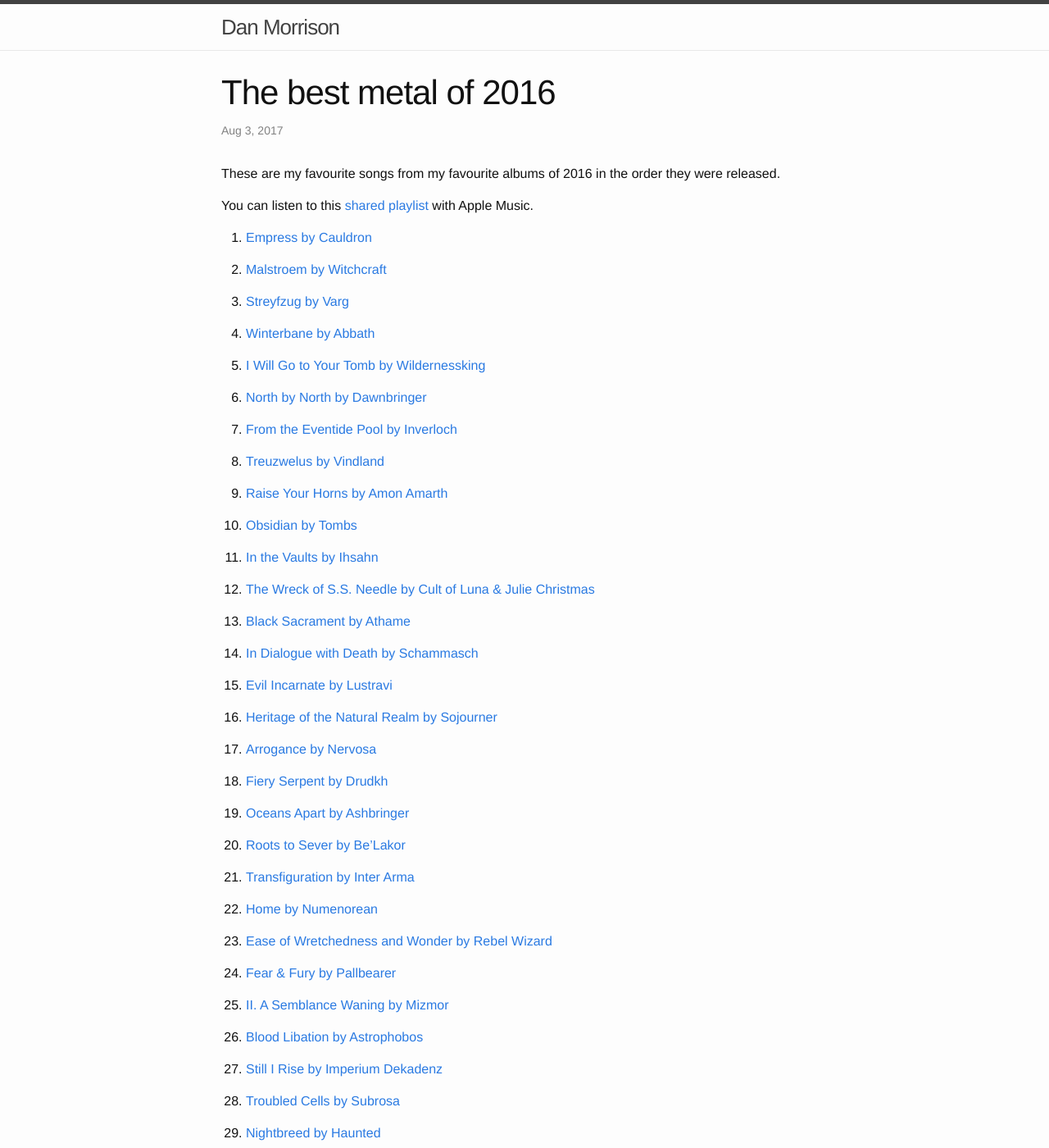
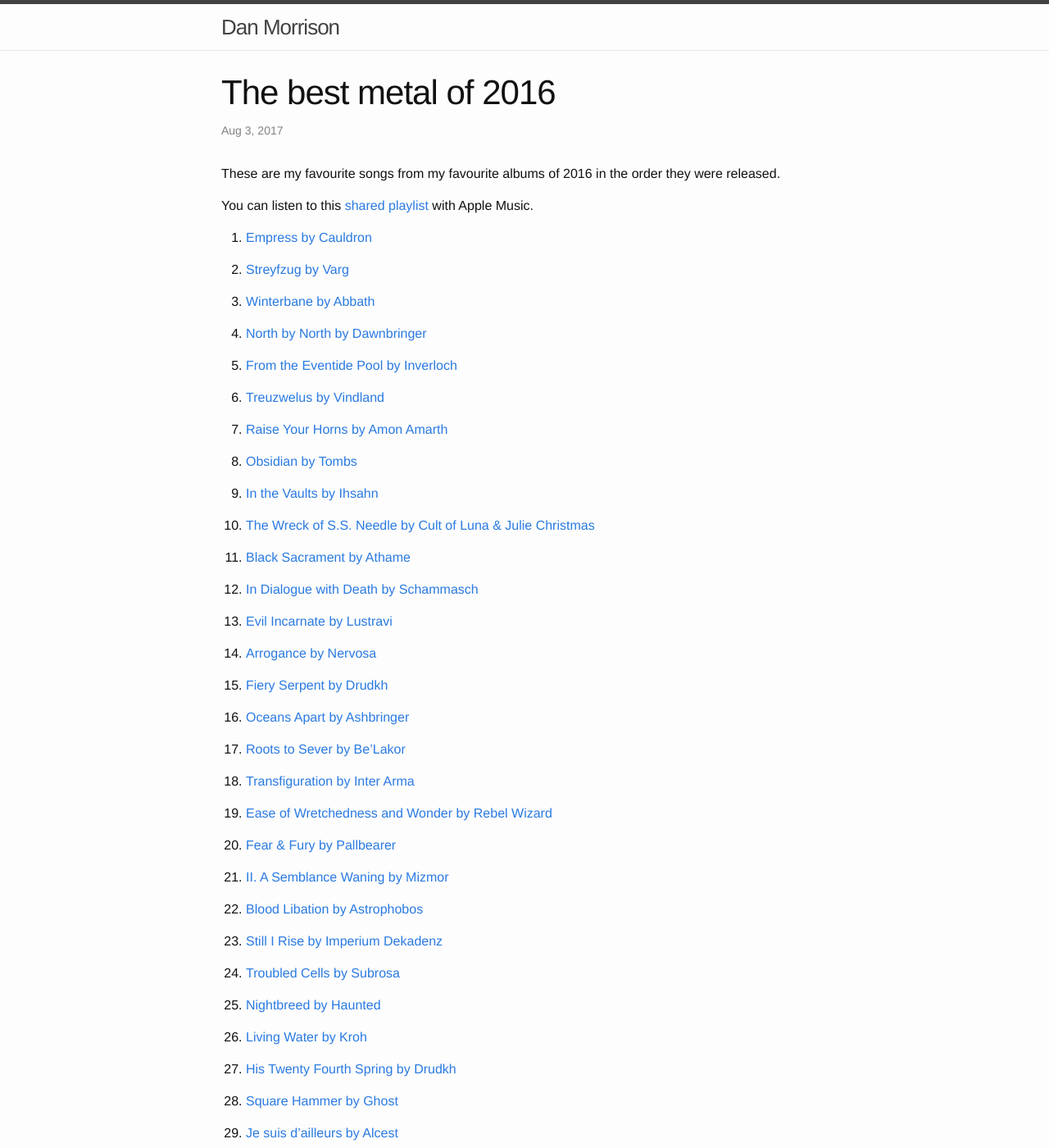
Before and after one commit to danmorrison/danmorrison.github.io, a Jekyll site: the page built from _posts/2017-08-03-metal-2016.md, in a window 1280 px wide and 1400 px high. Shown: the whole window at 82% size. Built offline with Jekyll 4.4.1, drawn with Linux system fonts in a browser that asks for light colours; some of the changed text lies outside the part shown.

Commit message:
Remove The Sun Shines Today Also (On the Oaks of That Bird Hill), Golden Number, Way of the Wolf, Abracadabra, Ved Ferdens Ende, Crusher, Malstroem, I Will Go to Your Tomb, Heritage of the Natural Realm, Home, Land of the Dead, Without You I'm Nothing, Sylvan, Moai, For De Falne, Unending Call of Woe, Ambrosial, Forfald, Ingress to Form, Malignant Possession and En Vandrares Börda

```diff
--- a/_posts/2017-08-03-metal-2016.md
+++ b/_posts/2017-08-03-metal-2016.md
@@ -11,10 +11,8 @@
 [shared playlist]: https://music.apple.com/playlist/idpl.u-r06gEC9maaoG
 
 1. <!-- 2016-01-08 --> [Empress by Cauldron](https://music.apple.com/album/1068444237?i=1068444247)
-1. <!-- 2016-01-15 --> [Malstroem by Witchcraft](https://music.apple.com/album/id1063465875?i=1063465881)
 1. <!-- 2016-01-15 --> [Streyfzug by Varg](https://music.apple.com/album/id1059822817?i=1059823075)
 1. <!-- 2016-01-22 --> [Winterbane by Abbath](https://music.apple.com/album/id1059678079?i=1059678082)
-1. <!-- 2016-01-29 --> [I Will Go to Your Tomb by Wildernessking](https://music.apple.com/album/id1075104339?i=1075106371)
 1. <!-- 2016-02-23 --> [North by North by Dawnbringer](https://music.apple.com/album/id1123341543?i=1123341550)
 1. <!-- 2016-03-04 --> [From the Eventide Pool by Inverloch](https://music.apple.com/album/id1065089507?i=1065089515)
 1. <!-- 2016-03-20 --> [Treuzwelus by Vindland](https://music.apple.com/album/1093996499?i=1093997630)
@@ -25,13 +23,11 @@
 1. <!-- 2016-04-18 --> [Black Sacrament by Athame](https://music.apple.com/album/id1121212699?i=1121212768)
 1. <!-- 2016-04-29 --> [In Dialogue with Death by Schammasch](https://music.apple.com/album/1087221786?i=1087222128)
 1. <!-- 2016-05-06 --> [Evil Incarnate by Lustravi](https://music.apple.com/album/id1123500988?i=1123501179)
-1. <!-- 2016-05-25 --> [Heritage of the Natural Realm by Sojourner](https://music.apple.com/album/1119740841?i=1119741344)
 1. <!-- 2016-06-03 --> [Arrogance by Nervosa](https://music.apple.com/album/id1097914527?i=1097914894)
 1. <!-- 2016-06-03 --> [Fiery Serpent by Drudkh](https://music.apple.com/album/id1096521472?i=1096521527)
 1. <!-- 2016-06-03 --> [Oceans Apart by Ashbringer](https://music.apple.com/album/1111651924?i=1111652026)
 1. <!-- 2016-06-24 --> [Roots to Sever by Be'Lakor](https://music.apple.com/album/id1104863098?i=1104863242)
 1. <!-- 2016-07-08 --> [Transfiguration by Inter Arma](https://music.apple.com/album/id1098454047?i=1098454164)
-1. <!-- 2016-07-22 --> [Home by Numenorean](https://music.apple.com/album/id1114584842?i=1114585026)
 1. <!-- 2016-08-10 --> [Ease of Wretchedness and Wonder by Rebel Wizard](https://music.apple.com/album/1188601407?i=1188601490)
 1. <!-- 2016-08-10 --> [Fear & Fury by Pallbearer](https://music.apple.com/album/id1140631834?i=1140631840)
 1. <!-- 2016-08-12 --> [II. A Semblance Waning by Mizmor](https://music.apple.com/album/id1145015785?i=1145015848)
@@ -41,17 +37,14 @@
 1. <!-- 2016-08-31 --> [Nightbreed by Haunted](https://music.apple.com/album/id1148779834?i=1148779941)
 1. <!-- 2016-09-02 --> [Living Water by Kroh](https://music.apple.com/album/id1142039661?i=1142039898)
 1. <!-- 2016-09-16 --> [His Twenty Fourth Spring by Drudkh](https://music.apple.com/album/1135600388?i=1135600607)
-1. <!-- 2016-09-16 --> [Land of the Dead by Ancient](https://music.apple.com/album/id1151477167?i=1151477278)
 1. <!-- 2016-09-16 --> [Square Hammer by Ghost](https://music.apple.com/album/id1153197686?i=1153197818)
 1. <!-- 2016-09-30 --> [Je suis d'ailleurs by Alcest](https://music.apple.com/album/id1144896472?i=1144896781)
 1. <!-- 2016-09-30 --> [Second Son of R. by Oathbreaker](https://music.apple.com/album/id1135230446?i=1135230666)
 1. <!-- 2016-10-14 --> [Arctic Thunder by Darkthrone](https://music.apple.com/album/1176252874?i=1176253041)
 1. <!-- 2016-10-14 --> [Graustufen Novembertage by Waldgeflüster](https://music.apple.com/album/id1147829374?i=1147830239)
-1. <!-- 2016-10-15 --> [Without You I'm Nothing by Oskoreien](https://music.apple.com/album/id1161684335?i=1161684368)
 1. <!-- 2016-10-21 --> [Candlelight by Khemmis](https://music.apple.com/album/id1144266164?i=1144266403)
 1. <!-- 2016-10-21 --> [The Siege by Year of the Cobra](https://music.apple.com/album/id1149065037?i=1149065086)
 1. <!-- 2016-10-28 --> [Undercurrent by Ruins](https://music.apple.com/album/id1154176825?i=1154177506)
-1. <!-- 2016-11-04 --> [Sylvan by Esben and the Witch](https://music.apple.com/album/id1160701943?i=1160702110)
 1. <!-- 2016-11-04 --> [Ziemia by Arkona](https://music.apple.com/album/id1164483731?i=1164483935)
 1. <!-- 2016-11-11 --> [Ephemerol by Downfall of Gaia](https://music.apple.com/album/id1152982864?i=1152983141)
 1. <!-- 2016-11-11 --> [Vi Slakter Den Foerste Og Den Andre, Den Tredje Lar Vi Gaa Mot Nord by Djevel](https://music.apple.com/album/id1168002355?i=1168002591)
@@ -62,6 +55,5 @@
 1. <!-- 2016-12-01 --> [Mirrors In a Black Room by Ultha](https://music.apple.com/album/id1164024393?i=1164024548)
 1. <!-- 2016-12-02 --> [Arg tot frohlockt kein Kind by Bethlehem](https://music.apple.com/album/1169503089?i=1169504148)
 1. <!-- 2016-12-02 --> [Grey Marrow by Ash Borer](https://music.apple.com/album/id1180760267?i=1180760360)
-1. <!-- 2016-12-02 --> [Moai by Oskoreien](https://music.apple.com/album/id1174694411?i=1174694431)
 1. <!-- 2016-12-16 --> [Sorgeblot i gångarna by Murg](https://music.apple.com/album/id1173527127?i=1173527488)
 1. <!-- 2016-12-19 --> [Set the Controls for the Heart of the Sun by The Ruins Of Beverast](https://music.apple.com/album/1200811960?i=1200812338)
```
Also changed, not shown: _posts/2016-11-11-metal-2015.md (+0 -6 lines), _posts/2019-06-08-metal-2017.md (+0 -7 lines).
